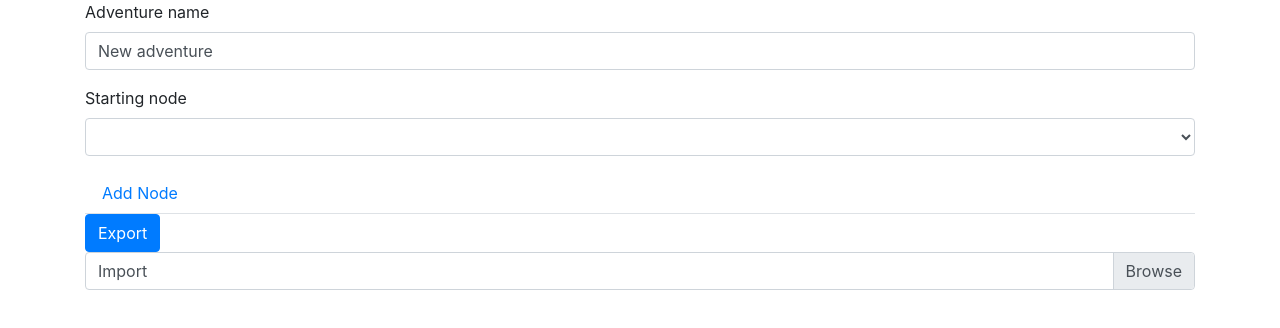
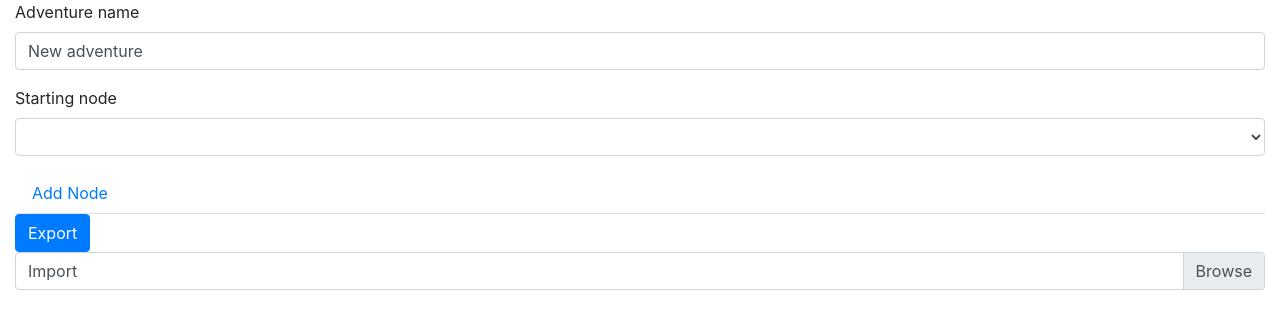
Before and after one commit to AnturK/adventure-maker, a React (Create React App) app: page / in a window 1280 px wide. Shown: the top 328 px of the page. Built offline with nearby package versions, Linux system fonts and the light colour scheme.

Commit message:
How do i mine for css.

```diff
--- a/src/Components/AdventureEditor.js
+++ b/src/Components/AdventureEditor.js
@@ -52,7 +52,7 @@ export function AdventureEditor() {
     }
 
     return (
-    <Container>
+    <Container fluid>
       <Form>
         <FormGroup>
           <Form.Label>Adventure name</Form.Label>
--- a/src/Components/AdventureNode.js
+++ b/src/Components/AdventureNode.js
@@ -58,13 +58,12 @@ export function AdventureNode(props) {
     }
 
     const setUploadedImage = (e) => {
-
         var reader = new FileReader()
         reader.onload = (e) => {
             var uploaded_image = new Image()
-            uploaded_image.src = e.target.result
+            uploaded_image.onload = () =>{
                 if(uploaded_image.width !== 200 || uploaded_image.height !== 100){
-                alert("Adventure images need to be be 200x100 pngs.")
+                    alert(`Adventure images need to be be 200x100 pngs.`)
                     return
                 }
                 const modified_node = {...node,
@@ -72,6 +71,8 @@ export function AdventureNode(props) {
                     image:null
                 }
                 setNode(modified_node)
+            }
+            uploaded_image.src = e.target.result
         }
         reader.readAsDataURL(e.target.files[0])
     }
```
Lines whose indentation alone changed are shown as unchanged.
